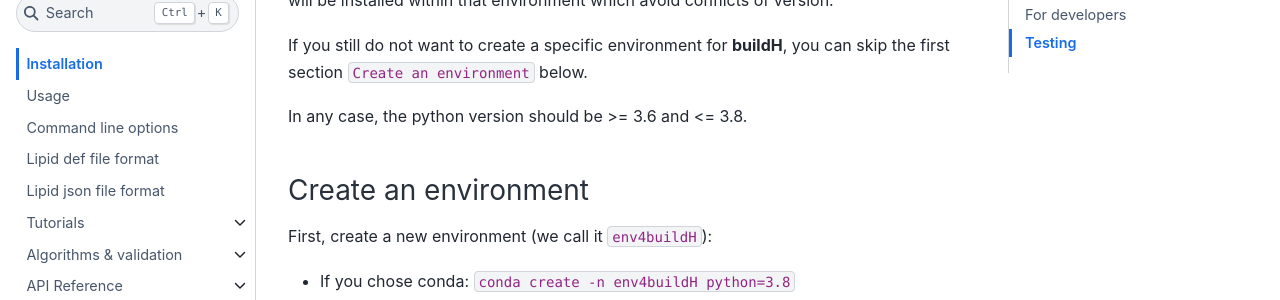
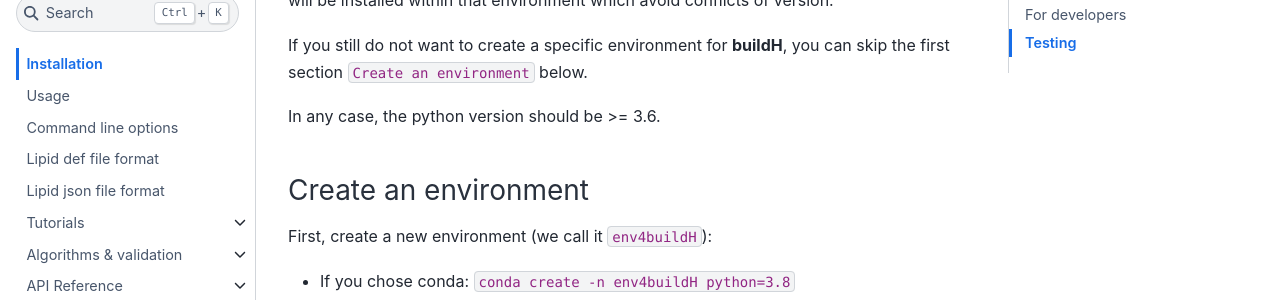
Before and after one commit to patrickfuchs/buildH, a Sphinx documentation site: the page built from docs/installation.md, in a window 1280 px wide and 900 px high, scrolled down 959 px. Shown: the part 154-454 px from the top of the window. Built offline with Sphinx 7.4.7 and the Sphinx Book theme 1.1.4, drawn with Linux system fonts in a browser that asks for light colours.

Commit message:
add support of Python 3.9

```diff
--- a/docs/installation.md
+++ b/docs/installation.md
@@ -42,7 +42,7 @@ We recommend to use a specific environment, either by using [venv](https://docs.
 
 If you still do not want to create a specific environment for **buildH**, you can skip the first section `Create an environment` below.
 
-In any case, the python version should be >= 3.6 and <= 3.8.
+In any case, the python version should be >= 3.6.
 
 ### Create an environment
 
--- a/setup.cfg
+++ b/setup.cfg
@@ -21,6 +21,7 @@ classifiers =
     Programming Language :: Python :: 3.6
     Programming Language :: Python :: 3.7
     Programming Language :: Python :: 3.8
+    Programming Language :: Python :: 3.9
 
 [options]
 packages = find:
```
Also changed, not shown: CHANGELOG.md (+2 -0 lines), README.md (+1 -1 lines).
